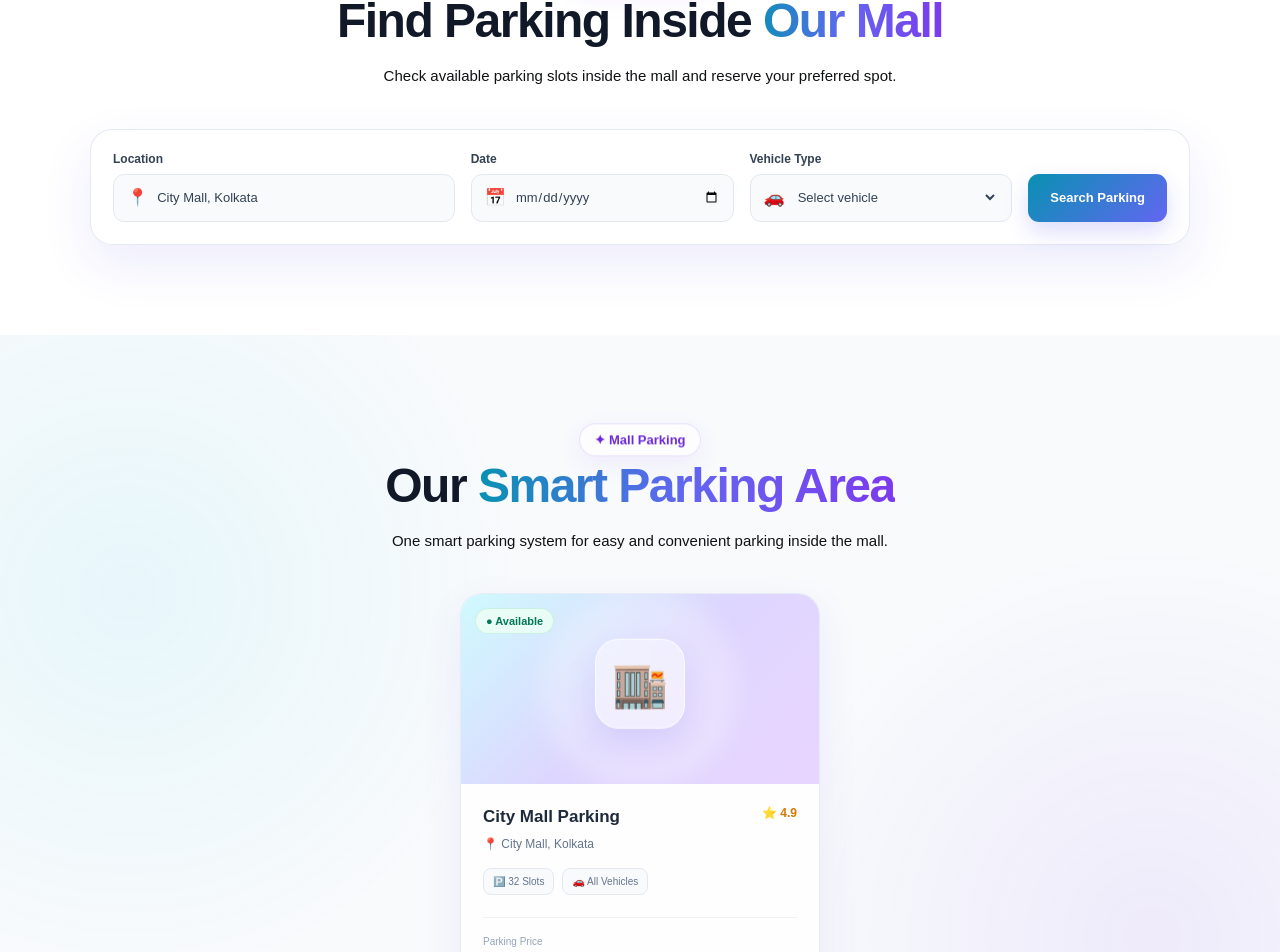
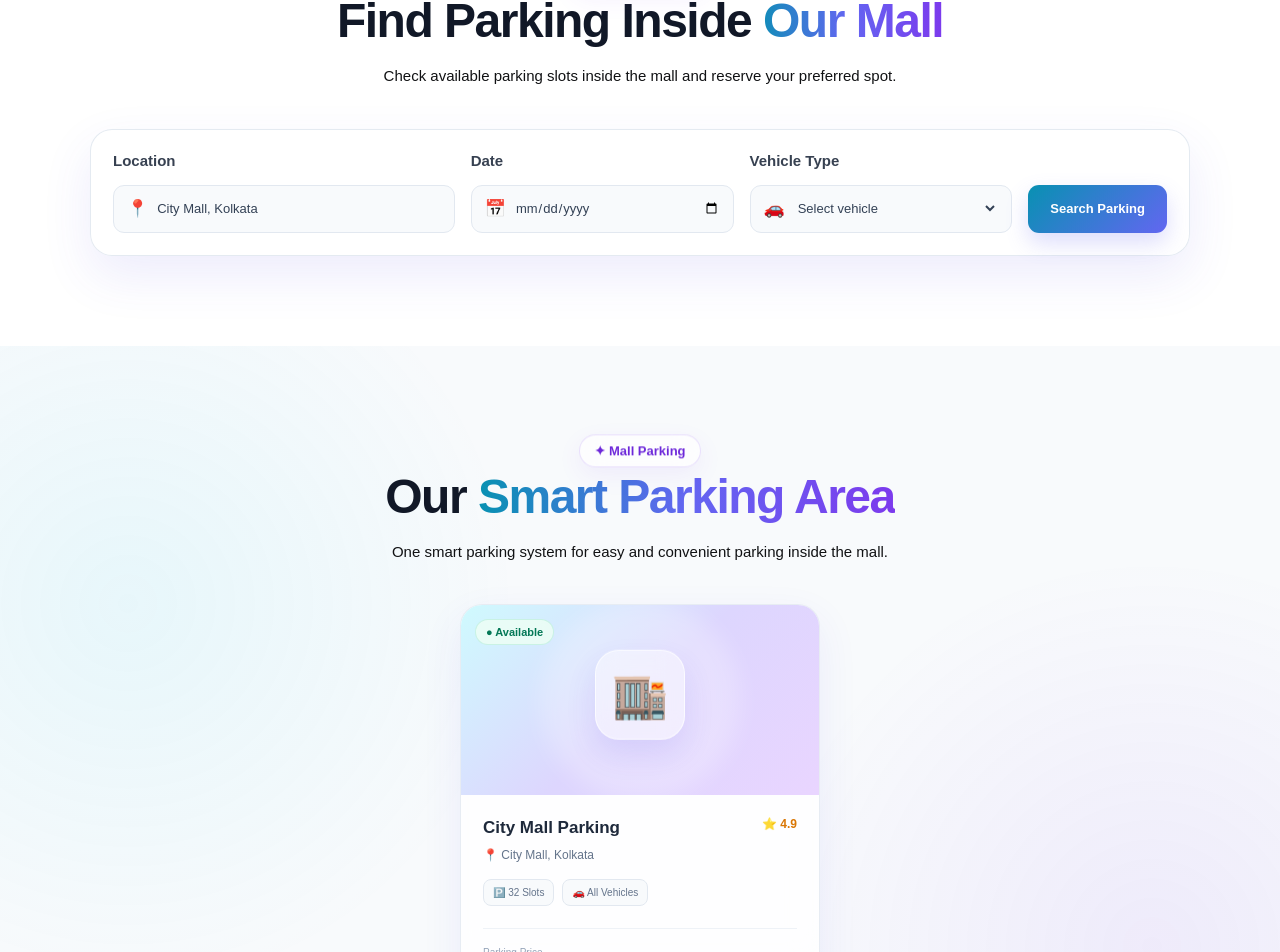
Before and after one commit to dibeyendu-dev/smart-parking-system, a React (Vite) app: page / in a window 1280 px wide. Shown: the part 879-1831 px from the top of the page. Built offline with nearby package versions, Linux system fonts and the light colour scheme.

Commit message:
Find Parking CSS part 8 added

```diff
--- a/src/css/FindParking.css
+++ b/src/css/FindParking.css
@@ -54,6 +54,7 @@
 
     color: #343539;
 }
+
 /* ======================================== SEARCH SECTION ======================================== */
 
 .find-parking-search {
@@ -77,3 +78,21 @@
 
     box-sizing: border-box;
 }
+
+/* Search Field */
+.search-field {
+    width: 100%;
+}
+
+
+/* Label */
+.search-field label {
+    display: block;
+
+    margin-bottom: 8px;
+
+    font-size: 15px;
+    font-weight: 600;
+
+    color: #374151;
+}
```
